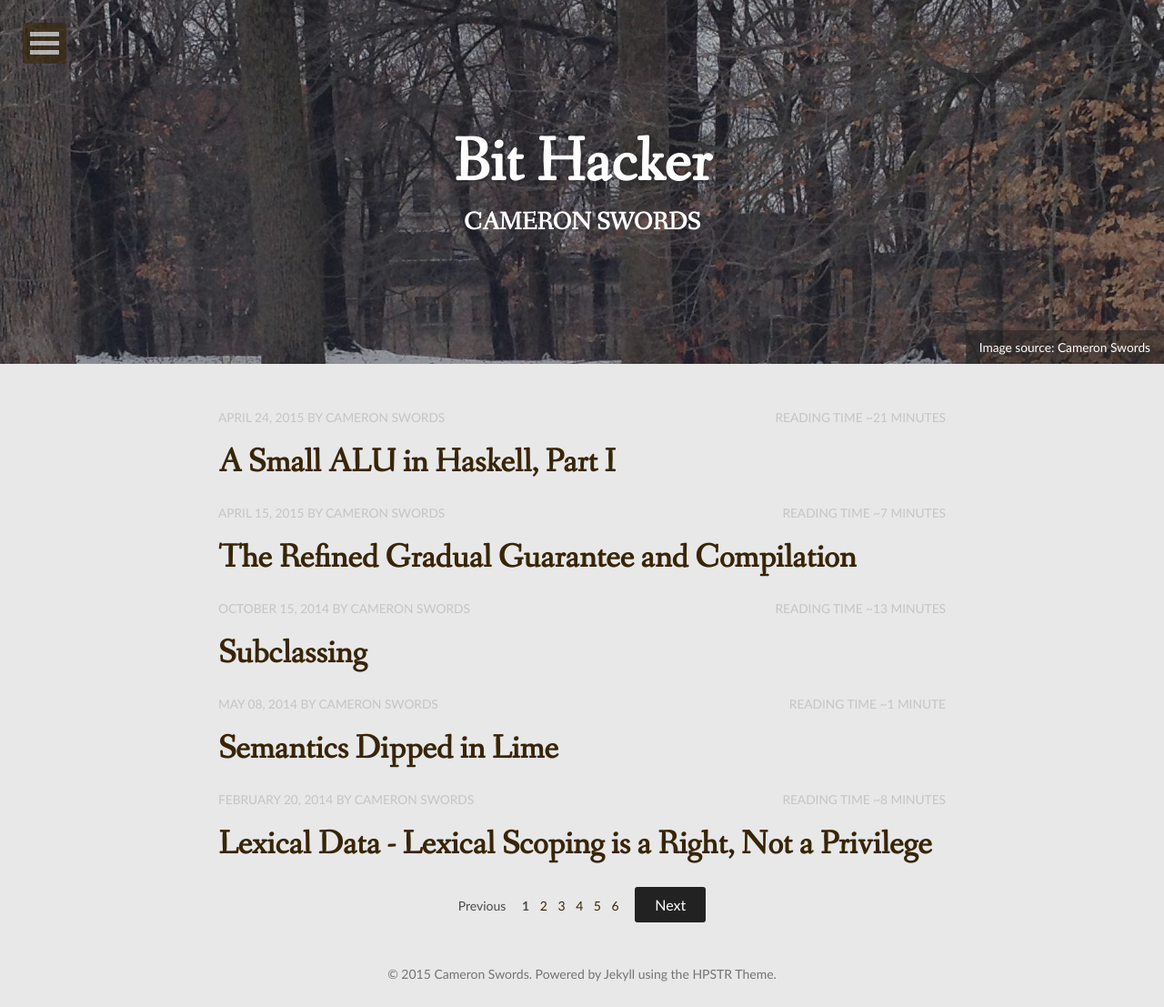
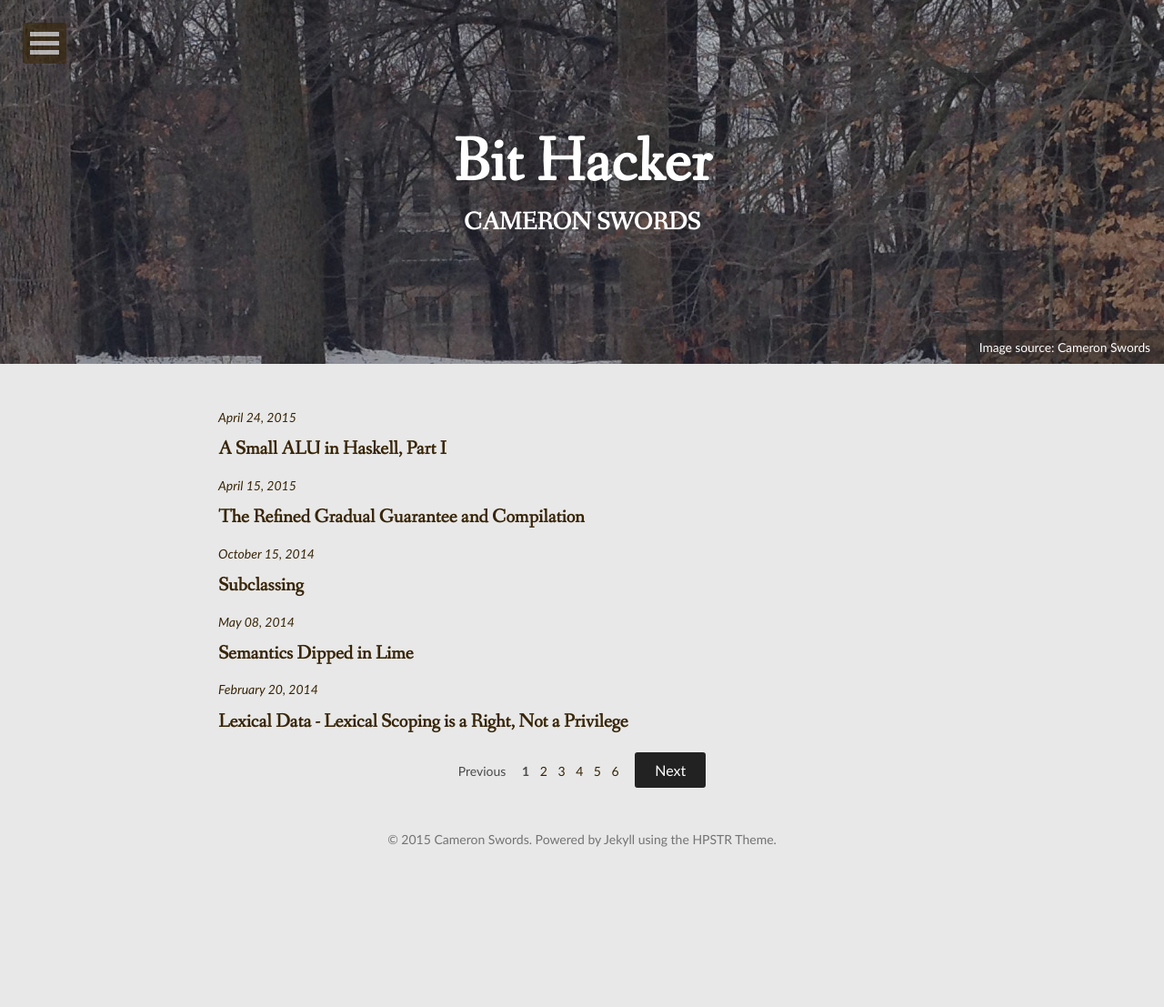
Before and after one commit to cgswords/cgswords.github.io, a Jekyll site: the page built from index.html, in a window 1280 px wide. Shown: the whole page at 91% size. Built offline with Jekyll 4.4.1, drawn with Linux system fonts in a browser that asks for light colours; nearby versions of some CDN libraries; some web fonts are replaced; the list of posts is cut into pages by our own code; after the commit the page ends 959 px from its top, so only the background shows below that.

Commit message:
More editing

```diff
--- a/index.html
+++ b/index.html
@@ -17,20 +17,12 @@ image:
         <a href="{{ site.url }}{{ post.url }}" title="{{ post.title }}"><div align="center"><img src="{{ site.url }}/assets/images/{{ post.image.feature }}" alt="{{ post.title }}"></div></a>
       </div><!-- /.entry-image -->
     {% endif %}
-    <div class="entry-meta">
-      <span class="entry-date date published updated"><time datetime="{{ post.date | date_to_xmlschema }}"><a href="{{ site.url }}{{ post.url }}">{{ post.date | date: "%B %d, %Y" }}</a></time></span><span class="author vcard"><span class="fn"><a href="{{ site.url }}/about/" title="About {{ site.owner.name }}">{{ site.owner.name }}</a></span></span>
-      {% if site.reading_time %}
-      <span class="entry-reading-time">
-        <i class="fa fa-clock-o"></i>
-        {% assign readtime = post.content | number_of_words | divided_by:site.words_per_minute %}
-        Reading time ~{% if readtime <= 1 %}1 minute{% else %}{{ readtime }} minutes{% endif %}
-      </span><!-- /.entry-reading-time -->
-      {% endif %}
-    </div><!-- /.entry-meta -->
     {% if post.link %}
-      <h1 class="entry-title"><a href="{{ site.url }}{{ post.url }}" class="permalink" rel="bookmark" title="{{ post.title }}"><i class="fa fa-bookmark"></i></a> <a href="{{ post.link }}">{{ post.title }}</a></h1>
+      <i><time datetime="{{ post.date | date_to_xmlschema }}"><a href="{{ site.url }}{{ post.url }}">{{ post.date | date: "%B %d, %Y" }}</a></time></i>
+      <h2 class="entry-title"><a href="{{ site.url }}{{ post.url }}" class="permalink" rel="bookmark" title="{{ post.title }}"><i class="fa fa-bookmark"></i></a> <a href="{{ post.link }}">{{ post.title }}</a></h2>
     {% else %}
-      <h1 class="entry-title"><a href="{{ site.url }}{{ post.url }}" rel="bookmark" title="{{ post.title }}" itemprop="url">{{ post.title }}</a></h1>
+      <i><time datetime="{{ post.date | date_to_xmlschema }}"><a href="{{ site.url }}{{ post.url }}">{{ post.date | date: "%B %d, %Y" }}</a></time></i>
+      <h2 class="entry-title"><a href="{{ site.url }}{{ post.url }}" rel="bookmark" title="{{ post.title }}" itemprop="url">{{ post.title }}</a></h2>
     {% endif %}
   </header>
 {% endfor %}
```
